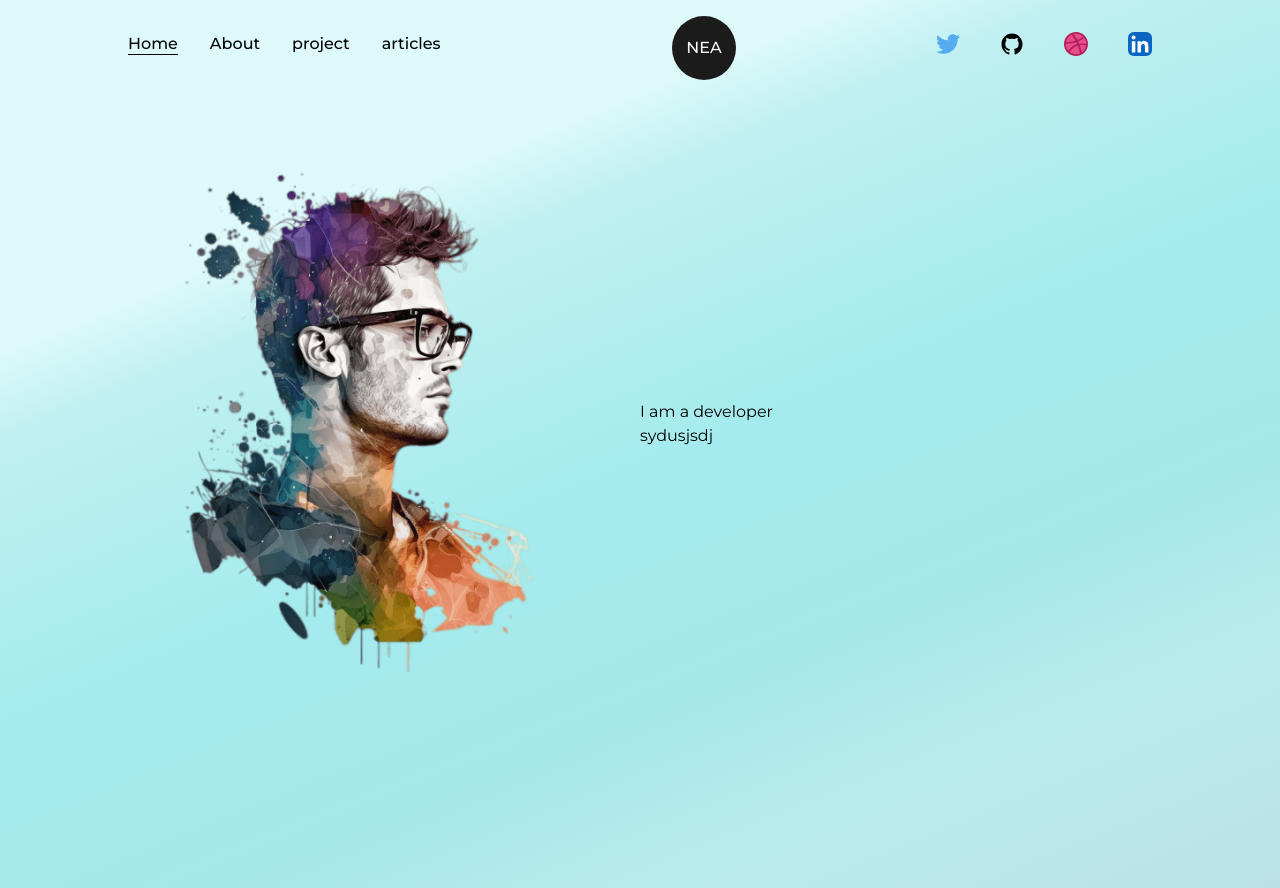
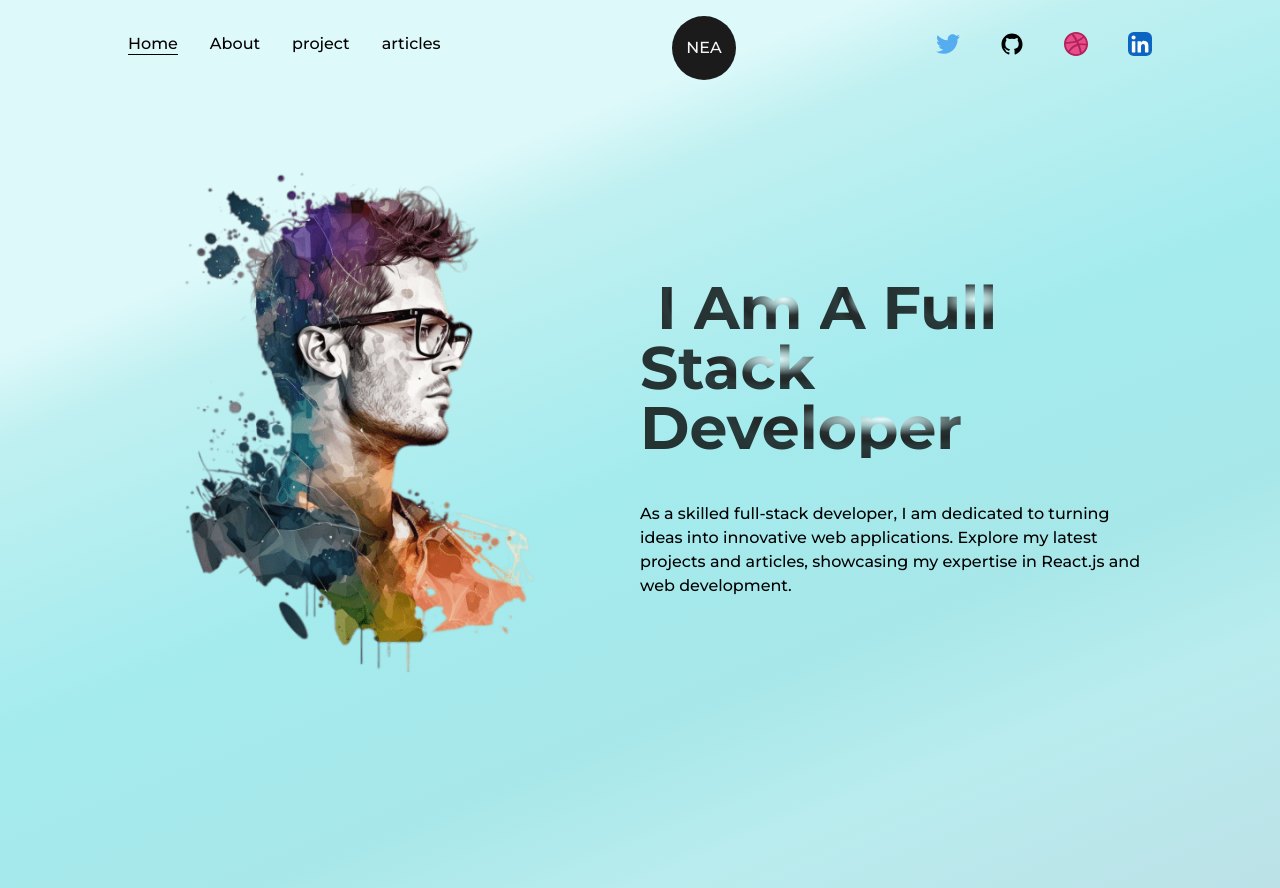
Before and after one commit to s-kvng/Nextjs-Developer-Porfolio, a Next.js app: page / in a window 1280 px wide. Built offline with nearby package versions, Linux system fonts and the light colour scheme.

Commit message:
Add animation to hero text

```diff
--- /dev/null
+++ b/src/components/AnimatedText.js
@@ -0,0 +1,52 @@
+import React from "react";
+
+//
+import { animate, motion } from "framer-motion";
+
+const quote = {
+  initial: {
+    opacity: 1,
+  },
+  animate: {
+    opacity: 1,
+   transition : {
+    delay: 0.5,
+    staggerChildren : 0.08,
+   }
+  },
+};
+
+const singleWord = {
+    initial: {
+      opacity: 0,
+      y:50
+    },
+    animate: {
+      opacity: 1,
+      y:0,
+     transition : {
+      duration: 1,
+     }
+    },
+  };
+
+const AnimatedText = ({ text, className = "" }) => {
+  return (
+    <div className="flex items-center justify-center text-center w-full mx-auto py-2 overflow-hidden">
+      <motion.hi
+        className={` text-7xl capitalize font-bold text-dark ${className}`}
+        variants={quote}
+        initial="initial"
+        animate="animate"
+      >
+        {text.split(" ").map((word, index) => (
+          <motion.span key={`${word}-${index}`} className={`inline-block text-gradient`} variants={singleWord}>
+            {word}&nbsp;
+          </motion.span>
+        ))}
+      </motion.hi>
+    </div>
+  );
+};
+
+export default AnimatedText;
--- a/src/components/NavBar.js
+++ b/src/components/NavBar.js
@@ -4,6 +4,17 @@ import React from 'react';
 //components
 import Logo from './Logo';
 import { useRouter } from 'next/router';
+
+/*
+  window.addEventListener("scroll", function () {
+      if (window.pageYOffset > 0) {
+        navbar.classList.add("navbar-after-scroll");
+      }
+      else {
+        navbar.classList.remove("navbar-after-scroll");
+      }
+    })
+*/
 
 //icons
 import  { TwitterIcon ,GithubIcon, DribbleIcon, LinkedInIcon  } from './icons'
@@ -62,7 +73,7 @@ const NavBar = () => {
 
         <nav className=' flex items-center justify-center flex-wrap gap-x-10'>
              {iconsLinks.map((iconLink, index)=>(
-              <motion.a className='w-6' href={iconLink.href} target={iconLink.target} whileHover={{ y:-2}} whileTap={{scale:0.9}}>
+              <motion.a className='w-6' href={iconLink.href} target={iconLink.target} whileHover={{ y:-4}} whileTap={{scale:0.9}}>
                   {iconLink.icons}
               </motion.a>
              ))}
--- a/src/pages/index.js
+++ b/src/pages/index.js
@@ -2,11 +2,24 @@ import Head from "next/head";
 import { Inter } from "next/font/google";
 import Image from "next/image";
 
+//typing animation
+// <script src="https://cdn.jsdelivr.net/npm/typed.js@2.0.12"></script>
+
+//ex
+//  var typingEffect = new Typed(".djangoText", {
+ // strings: ["Django"],
+ // loop: true,
+ // typeSpeed: 120,
+  //backSpeed: 80,
+  //backDelay: 1500,
+//})
+
 //
-import ProfilePic from '../../public/images/profile/developer-pic-1.png';
+import ProfilePic from "../../public/images/profile/developer-pic-1.png";
 
 //components
 import Layout from "@/components/Layout";
+import AnimatedText from "@/components/AnimatedText";
 
 const inter = Inter({ subsets: ["latin"] });
 
@@ -14,29 +27,27 @@ export default function Home() {
   return (
     <>
       <Head>
-        <title>Create Next App</title>
+        <title className=" font-bold">Nathaniel E. Adama</title>
         <meta name="description" content="Generated by create next app" />
       </Head>
       <main className="flex items-center text-black w-full min-h-screen ">
-        <Layout  className={` pt-0`}>
+        <Layout className={` pt-0`}>
           <div className={`flex justify-between items-center w-full `}>
-           <div className=" w-1/2 ">
-            <Image src={ProfilePic} alt="nathan" className=" w-full h-auto"/>
-           </div>
-           <div className="w-1/2">
-              <h1>
-                  I am a developer
-              </h1>
-              <p>
-                sydusjsdj
+            <div className=" w-1/2 ">
+              <Image src={ProfilePic} alt="nathan" className=" w-full h-auto" />
+            </div>
+            <div className="w-1/2 flex flex-col items-center self-center  h-[100%]">
+
+              <AnimatedText text={" I am a full stack developer"} className=" py-7 !text-6xl !text-left pl-0"/>
+              <p className="my-2 text-base font-medium">
+                As a skilled full-stack developer, I am dedicated to turning
+                ideas into innovative web applications. Explore my latest
+                projects and articles, showcasing my expertise in React.js and
+                web development.
               </p>
-
-           </div>
-
+            </div>
           </div>
-
         </Layout>
-
       </main>
     </>
   );
--- a/src/styles/globals.css
+++ b/src/styles/globals.css
@@ -2,21 +2,55 @@
 @tailwind components;
 @tailwind utilities;
 
-
-.blue__gradient{
-    background: linear-gradient(180deg, rgba(188,165, 255, 0) 10%, #214d76 100% );
-
+.blue__gradient {
+  background: linear-gradient(180deg, rgba(188, 165, 255, 0) 10%, #214d76 100%);
 }
 
-.bg-blue-gradient{
-    background: linear-gradient(157.81deg, #def9fa 25%,#c0f0f1 31.24% ,#a4ebee 52.19%,#a7e7e9 69.82%,#b9ecee 81.94%,#bbe1e7 100% );
+.bg-blue-gradient {
+  background: linear-gradient(
+    157.81deg,
+    #def9fa 25%,
+    #c0f0f1 31.24%,
+    #a4ebee 52.19%,
+    #a7e7e9 69.82%,
+    #b9ecee 81.94%,
+    #bbe1e7 100%
+  );
 }
 
 /* .logo-gradient{
     color: linear-gradient(180deg , #e6e6e6 0%, #3939af 100%);
 } */
 
+/*
+     background: radial-gradient(
+    64.18% 64.18% at 71.16% 35.69%,
+    #def9fa 0.89%,
+    #bef3f5 17.23%,
+    #9dedf0 42.04%,
+    #7de7eb 55.12%,
+    #5ce1e6 71.54%,
+    #33bbcf 100%
+  );
+*/
 
-.box-shadow{
-    box-shadow: 0px 20px 100px -10px rgba(66, 71 , 91 , 0.1);
+.text-gradient {
+  background: radial-gradient(
+    64.18% 64.18% at 71.16% 35.69%,
+    #def9fa 0.89%,
+    #a1bfc0 17.23%,
+    #283031 42.04%,
+    #222727 55.12%,
+    #020202c2 71.54%,
+    #070808d0 100%
+  );
+
+ -webkit-background-clip: text;
+ -webkit-text-fill-color: transparent;
+ background-clip: text;
+ text-fill-color: transparent;
 }
+
+.box-shadow {
+  box-shadow: 0px 20px 100px -10px rgba(66, 71, 91, 0.1);
+}
```
